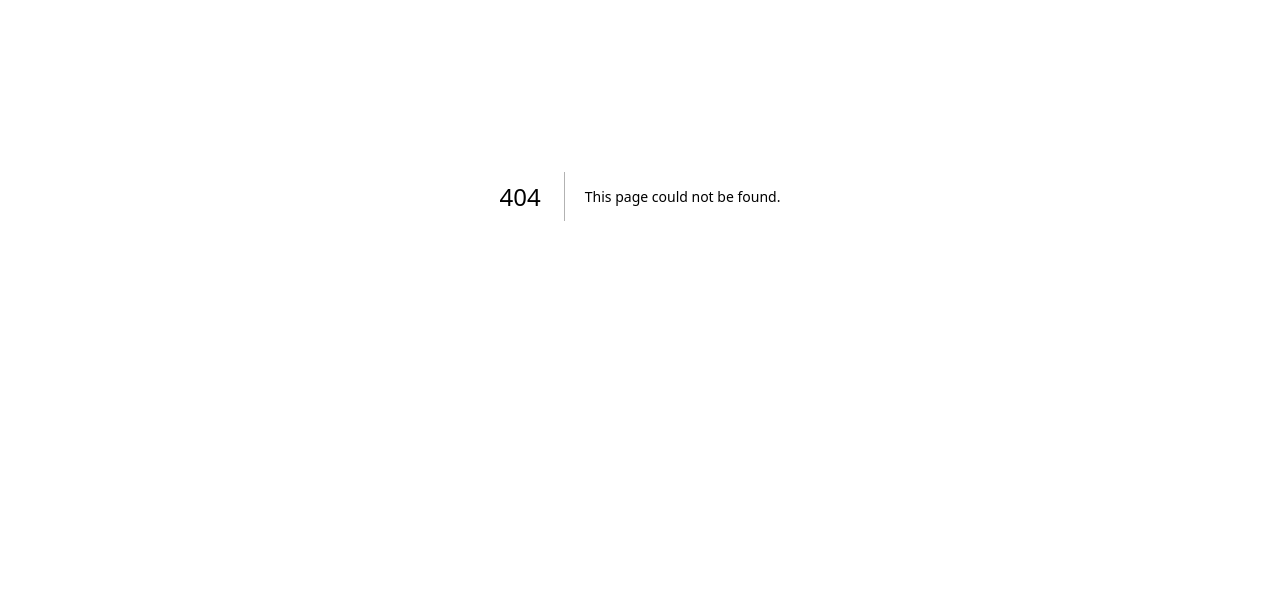
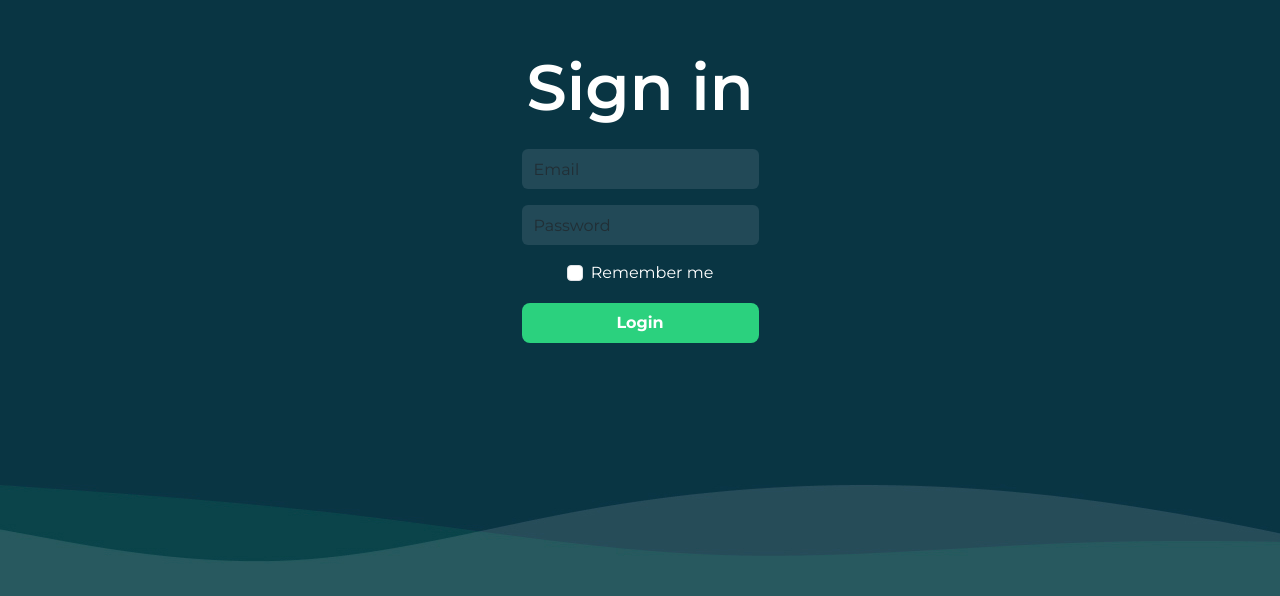
Before and after one commit to fullstacktechnologyllp/movie-app-nextjs, a Next.js app: page /signin in a window 1280 px wide. Before the commit this address had no page. Shown: the part 204-800 px from the top of the page. Built offline with nearby package versions, Linux system fonts and the light colour scheme.

Commit message:
Sign in page and main page after login

```diff
--- a/package.json
+++ b/package.json
@@ -13,7 +13,8 @@
     "next": "14.0.4",
     "react": "^18",
     "react-bootstrap": "^2.9.2",
-    "react-dom": "^18"
+    "react-dom": "^18",
+    "react-router-dom": "^6.21.1"
   },
   "devDependencies": {
     "@types/node": "^20",
--- a/src/app/globals.css
+++ b/src/app/globals.css
@@ -9,30 +9,24 @@
   --background-start-rgb: 214, 219, 220;
   --background-end-rgb: 255, 255, 255;
 
-  --primary-glow: conic-gradient(
-    from 180deg at 50% 50%,
+  --primary-glow: conic-gradient(from 180deg at 50% 50%,
       #16abff33 0deg,
       #0885ff33 55deg,
       #54d6ff33 120deg,
       #0071ff33 160deg,
-    transparent 360deg
-  );
-  --secondary-glow: radial-gradient(
-    rgba(255, 255, 255, 1),
-    rgba(255, 255, 255, 0)
-  );
+      transparent 360deg);
+  --secondary-glow: radial-gradient(rgba(255, 255, 255, 1),
+      rgba(255, 255, 255, 0));
 
   --tile-start-rgb: 239, 245, 249;
   --tile-end-rgb: 228, 232, 233;
-  --tile-border: conic-gradient(
-    #00000080,
+  --tile-border: conic-gradient(#00000080,
       #00000040,
       #00000030,
       #00000020,
       #00000010,
       #00000010,
-    #00000080
-  );
+      #00000080);
 
   --callout-rgb: 238, 240, 241;
   --callout-border-rgb: 172, 175, 176;
@@ -47,24 +41,20 @@
     --background-end-rgb: 0, 0, 0;
 
     --primary-glow: radial-gradient(rgba(1, 65, 255, 0.4), rgba(1, 65, 255, 0));
-    --secondary-glow: linear-gradient(
-      to bottom right,
+    --secondary-glow: linear-gradient(to bottom right,
         rgba(1, 65, 255, 0),
         rgba(1, 65, 255, 0),
-      rgba(1, 65, 255, 0.3)
-    );
+        rgba(1, 65, 255, 0.3));
 
     --tile-start-rgb: 2, 13, 46;
     --tile-end-rgb: 2, 5, 19;
-    --tile-border: conic-gradient(
-      #ffffff80,
+    --tile-border: conic-gradient(#ffffff80,
         #ffffff40,
         #ffffff30,
         #ffffff20,
         #ffffff10,
         #ffffff10,
-      #ffffff80
-    );
+        #ffffff80);
 
     --callout-rgb: 20, 20, 20;
     --callout-border-rgb: 108, 108, 108;
@@ -87,12 +77,9 @@ body {
 
 body {
   color: rgb(var(--foreground-rgb));
-  background: linear-gradient(
-      to bottom,
+  background: linear-gradient(to bottom,
       transparent,
-      rgb(var(--background-end-rgb))
-    )
-    rgb(var(--background-start-rgb));
+      rgb(var(--background-end-rgb))) rgb(var(--background-start-rgb));
 }
 
 a {
@@ -105,3 +92,159 @@ a {
     color-scheme: dark;
   }
 }
+
+
+.btn {
+
+  border-radius: 24px;
+}
+
+/* Button styles */
+.btn-primary-custom {
+  background-color: #2bd17e !important;
+  border: unset !important;
+}
+
+.btn-danger-custom {
+  background-color: #eb5757 !important;
+  border: unset !important;
+}
+
+/* Input styles */
+.custom-input-bg {
+  background-color: #224957 !important;
+}
+.custom-input {
+  color: #fff !important;
+  border: unset !important;
+  width: 181px;
+  height: 40px;
+}
+
+/* Typography styles */
+h1 {
+  font-family: Montserrat;
+  font-size: 64px !important;
+  font-weight: 600 !important;
+  line-height: 80px;
+  letter-spacing: 0em;
+  text-align: left;
+}
+
+h2 {
+  font-family: Montserrat;
+  font-size: 48px !important;
+  font-weight: 600 !important;
+  line-height: 56px;
+  letter-spacing: 0em;
+  text-align: left;
+}
+
+h3 {
+  font-family: Montserrat;
+  font-size: 32px !important;
+  font-weight: 600 !important;
+  line-height: 40px;
+  letter-spacing: 0em;
+  text-align: left;
+}
+
+h4 {
+  font-family: Montserrat;
+  font-size: 24px !important;
+  font-weight: 700 !important;
+  line-height: 32px;
+  letter-spacing: 0em;
+  text-align: left;
+}
+
+h5 {
+  font-family: Montserrat;
+  font-size: 20px !important;
+  font-weight: 700 !important;
+  line-height: 24px;
+  letter-spacing: -0.015em;
+  text-align: left;
+}
+
+h6 {
+  font-family: Poppins;
+  font-size: 16px !important;
+  font-weight: 700 !important;
+  line-height: 24px;
+  letter-spacing: 0em;
+  text-align: left;
+}
+
+/* Body text styles */
+.large-body {
+  font-family: Montserrat;
+  font-size: 20px;
+  font-weight: 500;
+  line-height: 32px;
+  letter-spacing: 0em;
+  text-align: left;
+}
+
+.regular-body {
+  font-family: Montserrat !important;
+  font-size: 16px !important;
+  font-weight: 700 !important;
+  line-height: 24px !important;
+  letter-spacing: 0em !important;
+}
+
+.small-body {
+  font-family: Montserrat;
+  font-size: 14px;
+  font-weight: 400;
+  line-height: 24px;
+  letter-spacing: 0em;
+  text-align: left;
+}
+
+.extra-small-body {
+  font-family: Montserrat;
+  font-size: 12px;
+  font-weight: 400;
+  line-height: 16px;
+  letter-spacing: 0em;
+  text-align: left;
+}
+
+/* Caption styles */
+.caption {
+  font-family: Montserrat;
+  font-size: 14px;
+  font-weight: 400;
+  line-height: 16px;
+  letter-spacing: 0em;
+  text-align: left;
+}
+
+/* Grid and Spacing */
+.container {
+  max-width: 1440px;
+  margin: 0 auto;
+}
+
+/* Define grid classes */
+.col-1 {
+  flex: 0 0 8.333333%;
+  max-width: 8.333333%;
+}
+
+/* Define spacing classes */
+.mt-8 {
+  margin-top: 8px;
+}
+.custom-input {
+  color: #c3c8d4;
+  width: 181px;
+  height: 40px;
+}
+
+/* Placeholder style for email input */
+.custom-input::placeholder {
+  color: white;
+}
--- a/src/app/layout.tsx
+++ b/src/app/layout.tsx
@@ -1,12 +1,13 @@
 import type { Metadata } from 'next'
-import { Inter } from 'next/font/google'
+import { Montserrat } from 'next/font/google'
 import './globals.css'
+import 'bootstrap/dist/css/bootstrap.min.css';
 
-const inter = Inter({ subsets: ['latin'] })
+const montserrat = Montserrat({ subsets: ['latin'] })
 
 export const metadata: Metadata = {
-  title: 'Create Next App',
-  description: 'Generated by create next app',
+  title: 'Movie App',
+  description: '',
 }
 
 export default function RootLayout({
@@ -16,7 +17,7 @@ export default function RootLayout({
 }) {
   return (
     <html lang="en">
-      <body className={inter.className}>{children}</body>
+      <body className={montserrat.className}>{children}</body>
     </html>
   )
 }
--- /dev/null
+++ b/src/app/signin/page.tsx
@@ -0,0 +1,51 @@
+import React from 'react';
+import { Form, Button, Container, Row, Col } from 'react-bootstrap';
+import signinImage from '../../assets/images/sign-in.jpg';
+import { useRouter } from 'next/navigation';
+
+export default function Signin() {
+  const router = useRouter();
+
+  const navigateLink = (to:any) => {
+    router.push(to);   }
+
+  return (
+    <div
+      style={ {
+        backgroundImage: `url(${signinImage.src})`,
+        backgroundSize: 'cover',
+        height: '100vh',
+        display: 'flex',
+        justifyContent: 'center',
+        alignItems: 'center',
+        backgroundRepeat: 'no-repeat',
+        backgroundPositionY: 'bottom',
+      } }
+    >
+      <Container>
+        <Row className='justify-content-center text-white'>
+          <Col md={ 3 } className='p-4 rounded'>
+            <h1 className='text-center mb-4'>Sign in</h1>
+            <Form>
+              <Form.Group controlId="formBasicEmail" className='mb-3'>
+                <Form.Control type="email" className='custom-input custom-input-bg' placeholder="Email" />
+              </Form.Group>
+
+              <Form.Group controlId="formBasicPassword" className='mb-3'>
+                <Form.Control type="password" className='custom-input custom-input-bg' placeholder="Password" />
+              </Form.Group>
+
+              <Form.Group controlId="formBasicCheckbox" className='d-flex justify-content-center mb-3'>
+                <Form.Check type="checkbox" label="Remember me" />
+              </Form.Group>
+
+              <Button onClick={ () => navigateLink('/dashboard') } variant="primary" type="button" className='w-100 btn-primary-custom regular-body' size='lg'>
+                Login
+              </Button>
+            </Form>
+          </Col>
+        </Row>
+      </Container>
+    </div>
+  );
+}
```
Also changed, not shown: src/app/dashboard/page.tsx (added, +36 -0 lines), src/app/page.tsx (+7 -90 lines), src/assets/images/sign-in.jpg (added), 1 other file (tests, documents, lock files or other folders). Lines whose indentation alone changed are shown as unchanged.
